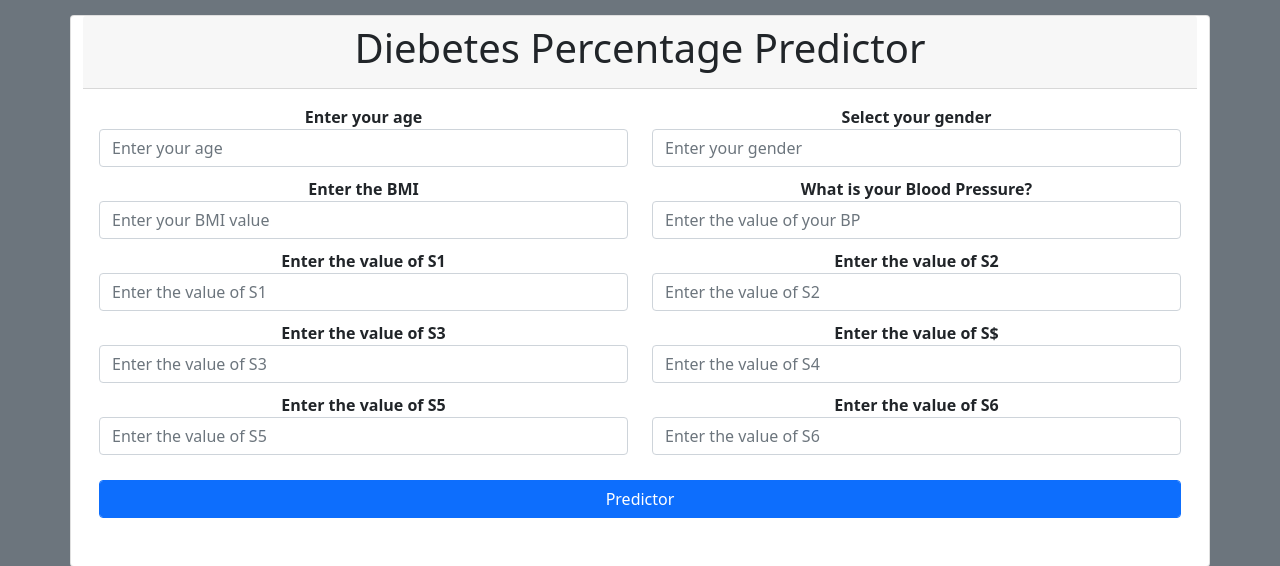
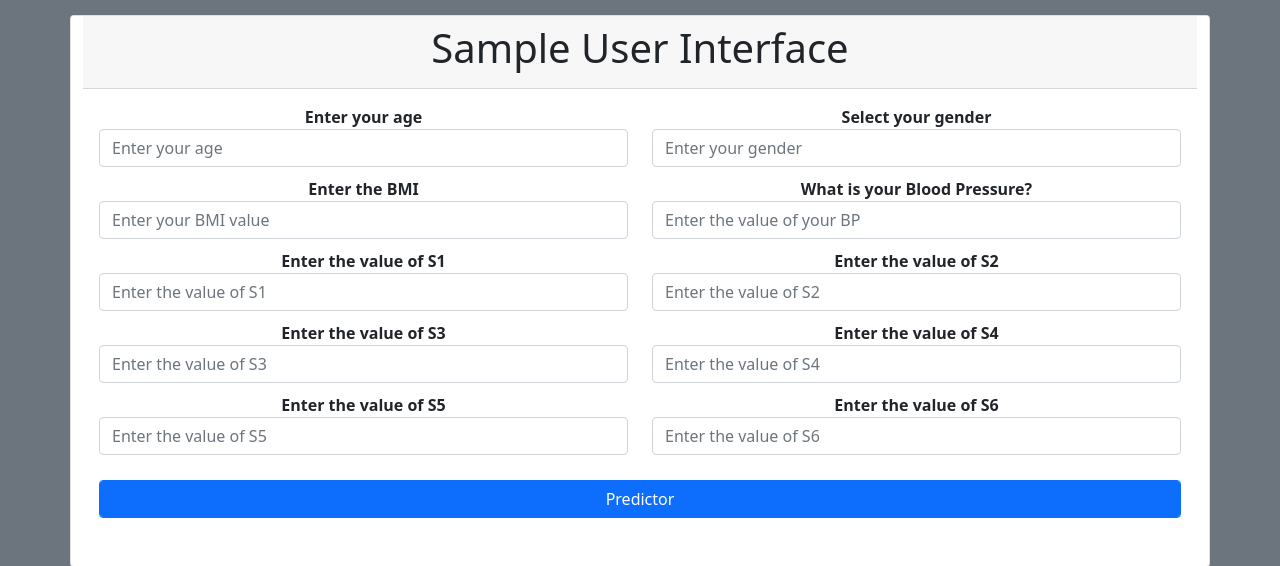
Before and after one commit to sukhejai/azure_daibetes_flask_ui, a Flask app: page / in a window 1280 px wide. Shown: the top 566 px of the page. Run offline with Flask 2, Linux system fonts and the light colour scheme; parts of the project's set-up code (start-up, migrations or seed data) failed here and were passed over; some libraries are stand-ins or nearby versions.

Commit message:
Update UI.html

```diff
--- a/templates/UI.html
+++ b/templates/UI.html
@@ -15,7 +15,7 @@
       <div class='row'>
         <div class="card", style="width: 100%; height: 100%; margin-top: 15px" >
           <div class="card-header" style="text-align: center">
-            <h1>Diebetes Percentage Predictor</h1>
+            <h1>Sample User Interface</h1>
           </div>
           <div class="card-body">
             <form method="POST" accept-charset="utf-8">
@@ -49,7 +49,7 @@
                   <input type="text" class="form-control" id="S3" name="S3" placeholder="Enter the value of S3" min="-1" max="1">
 				        </div>
 				                <div class="col-md-6 form-group" style="text-align: center">
-                  <label><b>Enter the value of S$</b></label>
+                  <label><b>Enter the value of S4</b></label>
                   <input type="text" class="form-control" id="S4" name="S4" placeholder="Enter the value of S4" min="-1" max="1">
 				        </div>
 				          <div class="col-md-6 form-group" style="text-align: center">
```
